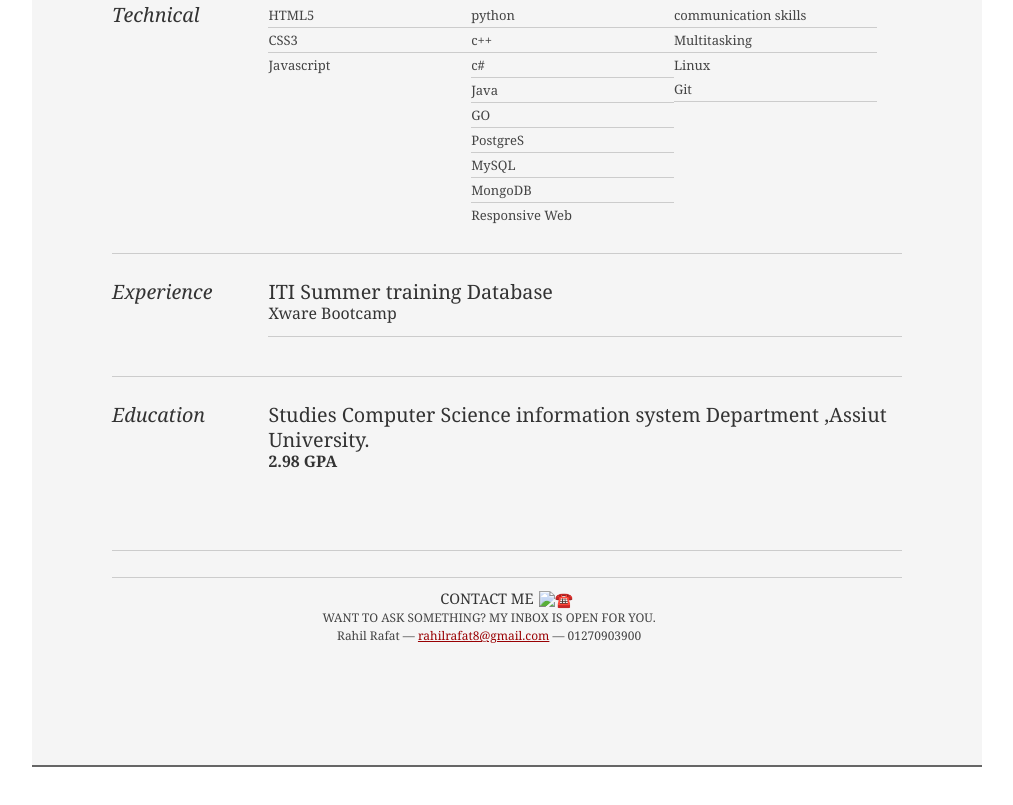
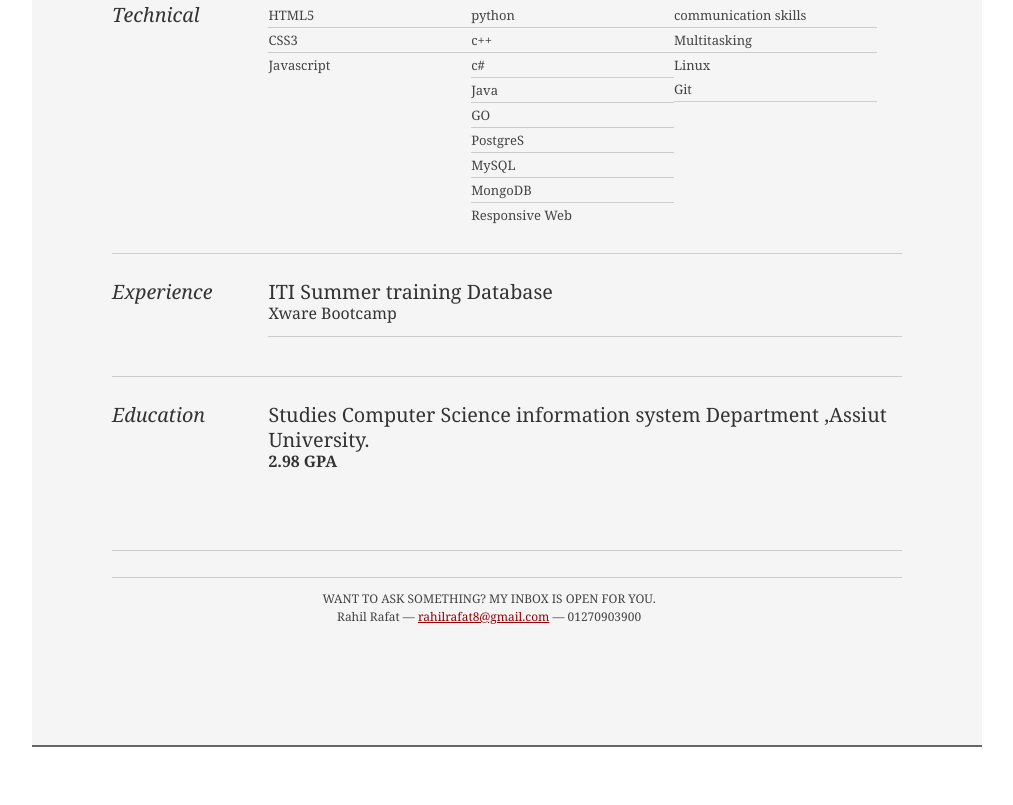
Before and after one commit to RahilRafat/RahilRafat.github.io, a plain HTML site: page index.html in a window 1280 px wide. Shown: the part 372-1177 px from the top of the page, without its empty margins (133-1146 px from the left). Drawn offline with Linux system fonts and the light colour scheme.

Commit message:
add files

```diff
--- a/index.html
+++ b/index.html
@@ -171,7 +171,6 @@
 		</div><!--// bd -->
 
 		<div id="ft">
-			<h4>CONTACT ME <img alt="☎️" draggable="false" style="height: 1em; width: 1em; margin: 0px 0.05em 0px 0.1em; vertical-align: -0.1em;"></h4>
 			<p>WANT TO ASK SOMETHING? MY INBOX IS OPEN FOR YOU.	</p>
 			<p>Rahil Rafat  &mdash; <a href="mailto:rahilrafat8@gmail.com">rahilrafat8@gmail.com</a> &mdash; 01270903900</p>
 		</div><!--// footer -->
```
